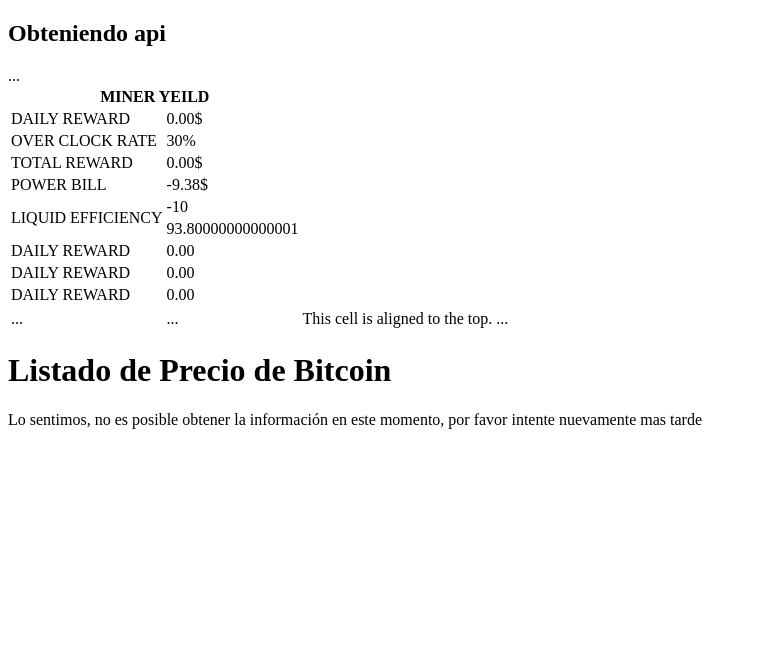
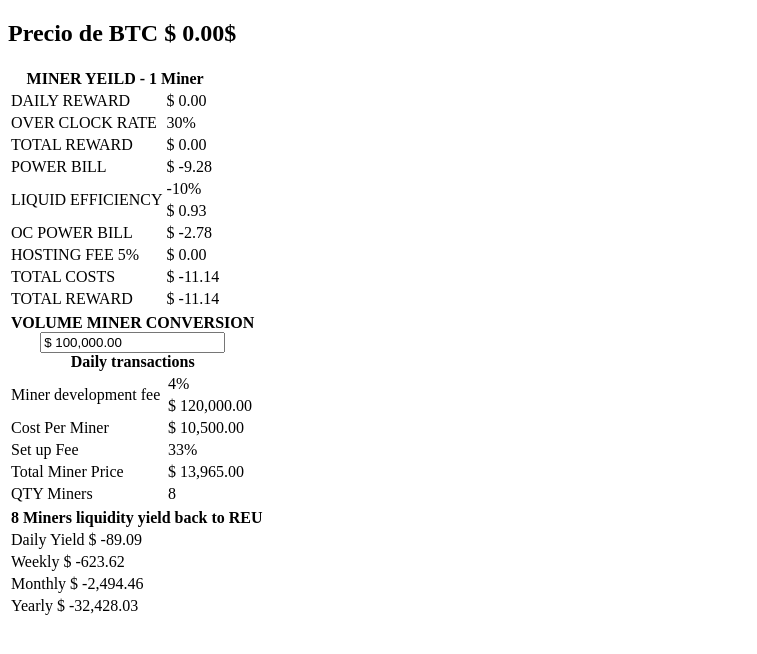
Before and after one commit to oskitargithub/reumining, a plain HTML site: page index.html in a window 1280 px wide. Shown: the whole page, without its empty margins (0-757 px from the left). Drawn offline with nearby package versions, Linux system fonts and the light colour scheme; no server answers.

Commit message:
Update index.html

```diff
--- a/index.html
+++ b/index.html
@@ -5,116 +5,243 @@
 <title>REU</title>
 <script src="https://cdn.jsdelivr.net/npm/vue@2.6.14/dist/vue.js"></script>
 <script src="https://cdn.jsdelivr.net/npm/axios/dist/axios.min.js"></script>
-<!--<script src="https://code.jquery.com/jquery-3.6.0.min.js"></script>-->
-
 </head>
 <body>
 	<div id="app">
 		<div id="ResponseContent">
-			<h2>Obteniendo api</h2>
+			<h2>Precio de BTC {{ btc | currencydecimal }}$</h2>
 		</div>
 		<div class="table-responsive">
 			<table class="table align-middle">
 				<thead>
 					<tr>
-						<th colspan="2">MINER YEILD</th>
+						<th colspan="2">MINER YEILD - 1 Miner</th>
 					</tr>
 				</thead>
 				<tbody>
 					<tr>
 						<td>DAILY REWARD</td>
-						<td>{{ income | currencydecimal }}$</td>
+						<td>{{ miner_yeild.income | currencydecimal }}</td>
 					</tr>
 					<tr>
 						<td>OVER CLOCK RATE</td>
-						<td>{{ocr}}%</td>
+						<td>{{ miner_yeild.over_clock_rate*100 }}%</td>
 					</tr>
 					<tr>
 						<td>TOTAL REWARD</td>
-						<td>{{ (income*(ocr/100)+income) | currencydecimal }}$</td>
+						<td>{{totalReward | currencydecimal}}</td>
 					</tr>
 					<tr>
 						<td>POWER BILL</td>
-						<td>{{ pb }}$</td>
+						<td>{{ miner_yeild.power_bill | currencydecimal }}</td>
 					</tr>
 					<tr>
 						<td rowspan="2">LIQUID EFFICIENCY</td>
-						<td>{{ le }}</td>
+						<td>{{ miner_yeild.liquid_efficiency_rate*100 }}%</td>
 					</tr>
 					<tr>
-						<td>{{ pb*le }}</td>
+						<td>{{ liquid_efficiency  | currencydecimal}}</td>
 					</tr>
 					<tr>
-						<td>DAILY REWARD</td>
-						<td>{{ income | currencydecimal }}</td>
+						<td>OC POWER BILL</td>
+						<td>{{ oc_power_bill | currencydecimal }}</td>
 					</tr>
 					<tr>
-						<td>DAILY REWARD</td>
-						<td>{{ income | currencydecimal }}</td>
+						<td>HOSTING FEE {{ Math.abs(miner_yeild.hosting_fee_rate*100) }}%</td>
+						<td>{{ hosting_fee | currencydecimal }}</td>
 					</tr>
 					<tr>
-						<td>DAILY REWARD</td>
-						<td>{{ income | currencydecimal }}</td>
-					</tr>
-					<tr class="align-bottom">
-						...
+						<td>TOTAL COSTS</td>
+						<td>{{ total_cost | currencydecimal }}</td>
 					</tr>
 					<tr>
-						<td>...</td>
-						<td>...</td>
-						<td class="align-top">This cell is aligned to the top.</td>
-						<td>...</td>
+						<td>TOTAL REWARD</td>
+						<td>{{ total_reward_miner | currencydecimal }}</td>
+					</tr>
+				</tbody>
+			</table>
+			<table class="table align-middle">
+				<thead>
+					<tr>
+						<th colspan="2">VOLUME MINER CONVERSION
+							<my-currency-input v-model="miner_conversion.volumen_per"></my-currency-input> Daily transactions
+						</th>
+					</tr>
+				</thead>
+				<tbody>
+					<tr>
+						<td rowspan="2">Miner development fee</td>
+						<td>{{ miner_conversion.miner_tax*100 }}%</td>
+					</tr>
+					<tr>
+						<td>{{ miner_fee_price | currencydecimal }}</td>
+					</tr>
+					<tr>
+						<td>Cost Per Miner</td>
+						<td>{{miner_conversion.cost_per_miner | currencydecimal}}</td>
+					</tr>
+					<tr>
+						<td>Set up Fee </td>
+						<td>{{miner_conversion.setup_fee * 100}}%</td>
+					</tr>
+					<tr>
+						<td>Total Miner Price</td>
+						<td>{{ price_per_miner | currencydecimal }}</td>
+					</tr>
+					<tr>
+						<td>QTY Miners</td>
+						<td>{{ qty_miners }}</td>
+					</tr>
+				</tbody>
+			</table>
+			<table class="table align-middle">
+				<thead>
+					<tr>
+						<th colspan="2">{{qty_miners}} Miners liquidity yield back to REU</th>
+					</tr>
+				</thead>
+				<tbody>
+					<tr>
+						<td>
+							Daily Yield
+							{{ daily_yield | currencydecimal }}</td>
+					</tr>
+					<tr>
+						<td>
+							Weekly
+							{{ daily_yield*7 | currencydecimal }}</td>
+					</tr>
+					<tr>
+						<td>
+							Monthly
+							{{ daily_yield * 28 | currencydecimal }}</td>
+					</tr>
+					<tr>
+						<td>
+							Yearly
+							{{ daily_yield*364 | currencydecimal}}</td>
 					</tr>
 				</tbody>
 			</table>
 		</div>
 
-		<h1>Listado de Precio de Bitcoin</h1>
 
-		<section v-if="errored">
-			<p>Lo sentimos, no es posible obtener la información en este momento, por favor intente nuevamente mas tarde</p>
-		</section>
-
-		<section v-else>
-			<div v-if="loading">Cargando...</div>
-
-			<div v-else>
-				{{ income }}:
-				<span class="lighten">
-					<span></span>{{ income | currencydecimal }}
-				</span>
-			</div>
-
-		</section>
 	</div>
 	<script type="text/javascript">
+		Vue.component('my-currency-input', {
+    props: ["value"],
+    template: `
+        <div>
+            <input type="text" v-model="displayValue" @blur="isInputActive = false" @focus="isInputActive = true"/>
+        </div>`,
+    data: function() {
+        return {
+            isInputActive: false
+        }
+    },
+    computed: {
+        displayValue: {
+            get: function() {
+                if (this.isInputActive) {
+                    // Cursor is inside the input field. unformat display value for user
+                    return this.value.toString()
+                } else {
+                    // User is not modifying now. Format display value for user interface
+                    return "$ " + this.value.toFixed(2).replace(/(\d)(?=(\d{3})+(?:\.\d+)?$)/g, "$1,")
+                }
+            },
+            set: function(modifiedValue) {
+                // Recalculate value after ignoring "$" and "," in user input
+                let newValue = parseFloat(modifiedValue.replace(/[^\d\.]/g, ""))
+                // Ensure that it is not NaN
+                if (isNaN(newValue)) {
+                    newValue = 0
+                }
+                // Note: we cannot set this.value as it is a "prop". It needs to be passed to parent component
+                // $emit the event so that parent component gets it
+                this.$emit('input', newValue)
+            }
+        }
+    }
+});
 		new Vue({
 			el: '#app',
 			data () {
 				return {
-					info: null,
-					income: 0,
-					ocr: 30,
-					pb: -9.38,
-					le: -10,
+					miner_yeild: {
+						income: 0,
+						over_clock_rate: 0.3,
+						power_bill: -9.28,
+						liquid_efficiency_rate: -0.1,
+						hosting_fee_rate: -0.05
+					},
+					miner_conversion: {
+						volumen_per: 100000,
+						daily: 30,
+						miner_tax: 0.04,
+						miner_conversion: 10500,
+						setup_fee: 0.33,
+						cost_per_miner: 10500,
+					},
+					btc: 0,
 					loading: true,
 					errored: false
 			}
 		},
+  computed: {
+    totalReward: function () {
+      return (this.miner_yeild.income*this.miner_yeild.over_clock_rate)+this.miner_yeild.income
+    },
+		liquid_efficiency: function () {
+      return (this.miner_yeild.power_bill*this.miner_yeild.liquid_efficiency_rate)
+    },
+		oc_power_bill: function () {
+      return (this.miner_yeild.over_clock_rate*this.miner_yeild.power_bill)
+    },
+		hosting_fee: function () {
+      return (this.totalReward * this.miner_yeild.hosting_fee_rate)
+    },
+		total_cost: function () {
+			return (this.miner_yeild.power_bill + this.liquid_efficiency + this.oc_power_bill + this.hosting_fee)
+		},
+		total_reward_miner: function () {
+      return (this.totalReward + this.total_cost)
+    },
+		volume_daily: function () {
+			return (this.miner_conversion.volumen_per * this.miner_conversion.daily)
+		},
+		miner_fee_price: function () {
+			return (this.volume_daily * this.miner_conversion.miner_tax)
+		},
+		price_per_miner: function () {
+			return ((this.miner_conversion.cost_per_miner*this.miner_conversion.setup_fee) + this.miner_conversion.cost_per_miner)
+		},
+		qty_miners: function () {
+			return Math.floor(this.miner_fee_price / this.price_per_miner)
+		},
+		daily_yield: function () {
+			return (this.total_reward_miner * this.qty_miners)
+		}
+  },
 		filters: {
+			/*currencydecimal (value) {
+				return value.toFixed(2)
+			},*/
 			currencydecimal (value) {
-				return value.toFixed(2)
+				return "$ " + value.toFixed(2).replace(/(\d)(?=(\d{3})+(?:\.\d+)?$)/g, "$1,")
 			}
 		},
 		mounted () {
 			axios.get('https://api.minerstat.com/v2/coins?list=BTC')
 			.then(response => {
 				datos = response.data[0]
+				this.btc = datos.price
 				var rpb = Number.parseFloat(datos.reward_block)
 				var hasrate = Number.parseFloat(100000000000000)
 				var dif = Number.parseFloat(datos.difficulty)
 				var resultbtc = (rpb * hasrate * 86400) / (dif * Math.pow(2, 32))
 				this.income = resultbtc*datos.price
+				this.miner_yeild.income = resultbtc*datos.price
 
 			})
 			.catch(error => {
@@ -124,28 +251,6 @@
 			.finally(() => this.loading = false)
 		}
 	})
-
-
-	/*
-		window.onload = function() {
-			$.ajax({
-				type: 'GET',
-				url: 'https://api.minerstat.com/v2/coins?list=BTC',
-				success: function(response) {
-					var rpb = Number.parseFloat(response[0].reward_block);
-					var hasrate = Number.parseFloat(100000000000000);
-					var dif = Number.parseFloat(response[0].difficulty);
-					var resultbtc = (rpb * hasrate * 86400) / (dif * Math.pow(2, 32));
-					var income = resultbtc*response[0].price;
-					var elem = document.getElementById('ResponseContent');
-					elem.innerHTML = "<h2>"+income.toFixed(2)+"</h2>";
-				}
-			}).fail(function() {
-				alert("Ha ocurrido un error intentando obtener los datos de la api!");
-			});
-			console.log( "ready!" );
-
-		};*/
 	</script>
 </body>
 </html>
```
